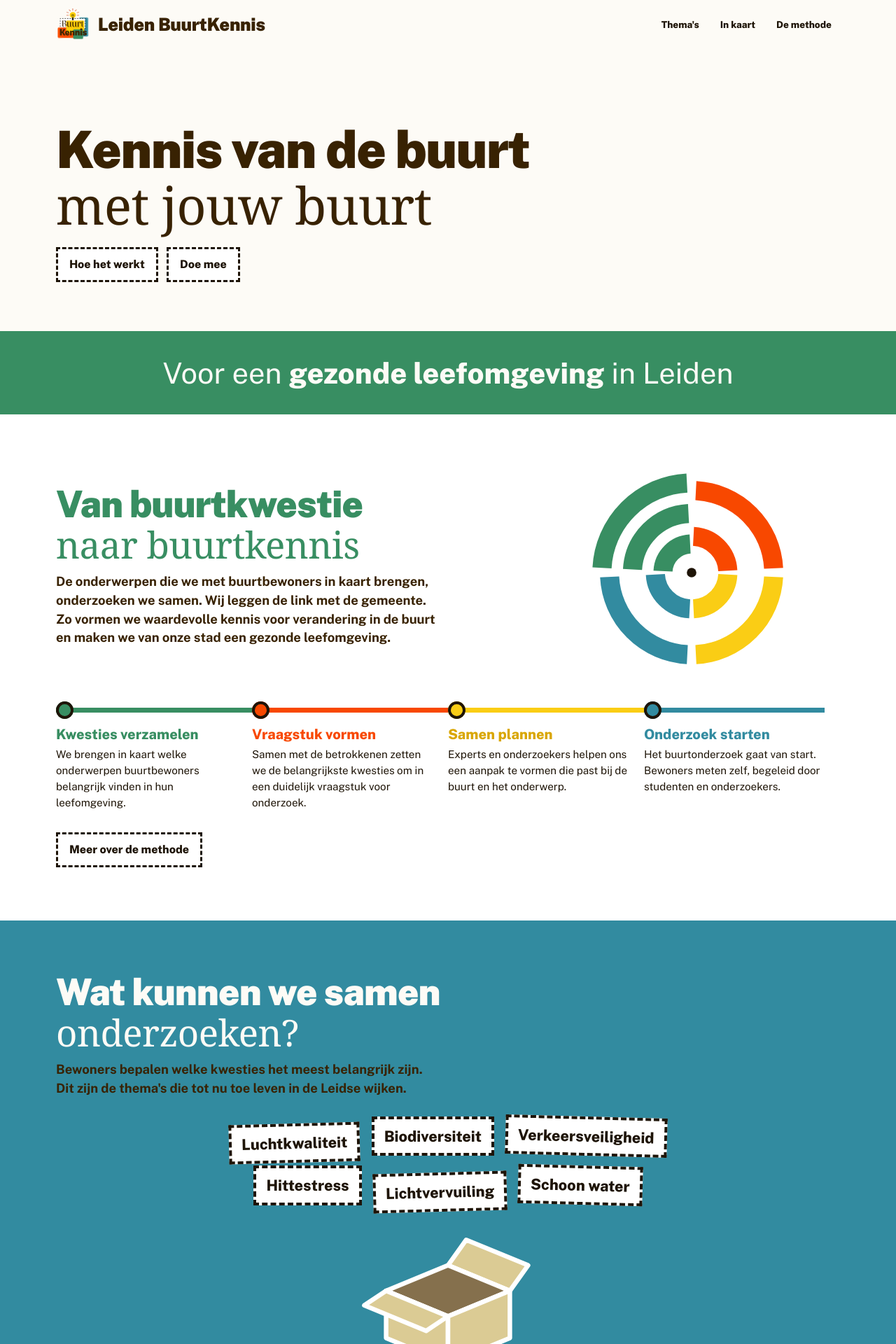
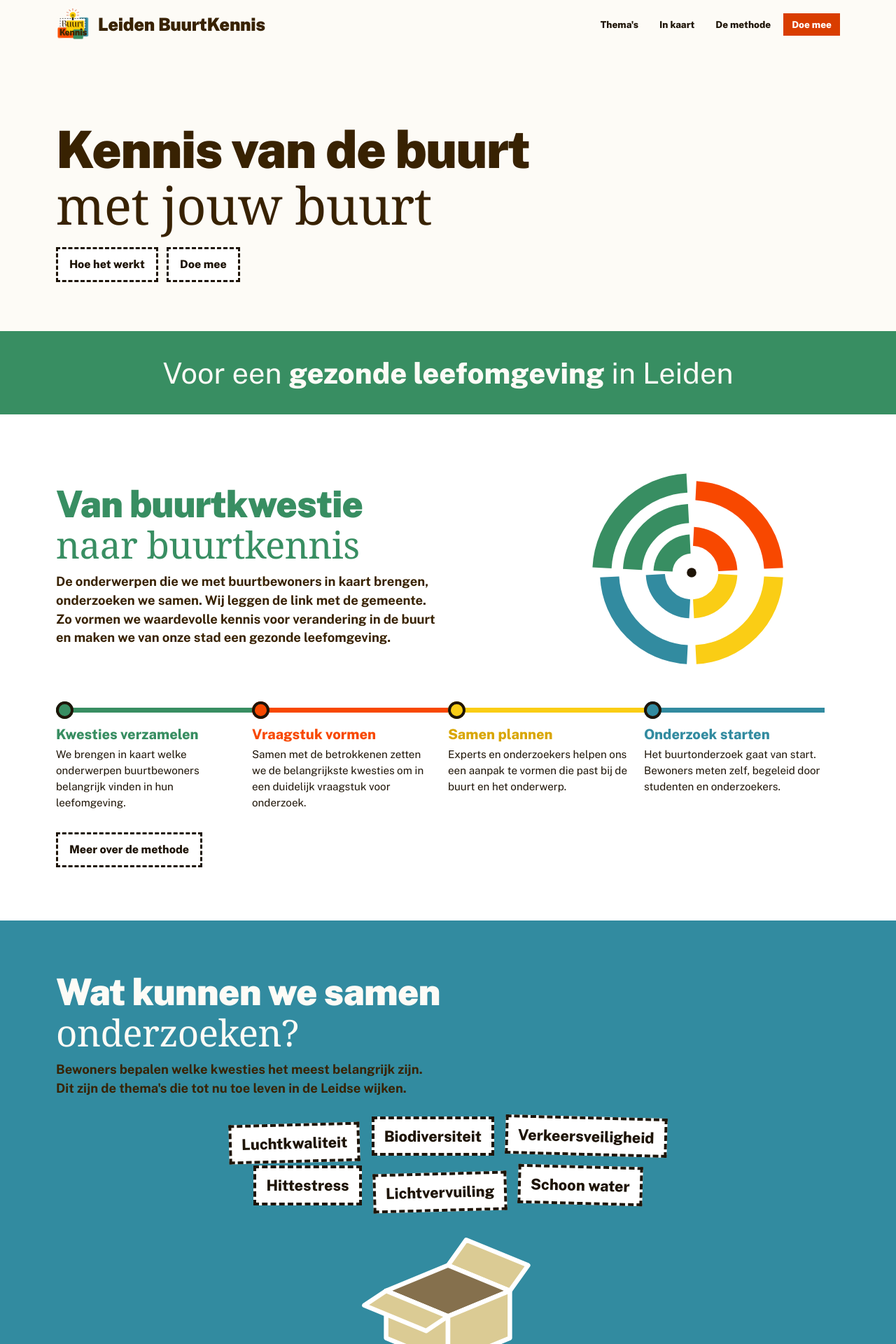
Before and after one commit to CitizenScienceLab/buurtkennis, a Jekyll site: the page built from index.html, in a window 1280 px wide. Shown: the top 1920 px of the page at 70% size. Built offline with Jekyll 4.4.1, drawn with Linux system fonts in a browser that asks for light colours; some web fonts are replaced.

Commit message:
Menu: rode knop Doe mee, naar het doe-mee-blok op de homepagina
Co-Authored-By: Claude Opus 5.5 <noreply@anthropic.com>

```diff
--- a/_includes/bk-kop.html
+++ b/_includes/bk-kop.html
@@ -6,5 +6,6 @@
     <a href="{{ '/themas/' | relative_url }}" {% if hier contains "/themas/" %}aria-current="page"{% endif %}>Thema's</a>
     <a href="{{ '/kaart/' | relative_url }}" {% if hier contains "/kaart/" or hier contains "/trajecten/" %}aria-current="page"{% endif %}>In kaart</a>
     <a href="{{ '/methode/' | relative_url }}" {% if hier contains "/methode/" %}aria-current="page"{% endif %}>De methode</a>
+    <a class="doe-mee" href="{{ '/' | relative_url }}#doe-mee">Doe mee</a>
   </nav>
 </header>
--- a/assets/bk.css
+++ b/assets/bk.css
@@ -33,6 +33,9 @@ a.uit::after { content: "\00a0↗"; font-size: .85em }
 @media (min-width: 700px) { .bk-nav { width: auto } }
 .bk-nav a { font-family: var(--kop); font-weight: 800; font-size: .85rem; text-decoration: none; color: var(--inkt); padding: 4px 10px; border: 2px dashed transparent }
 .bk-nav a[aria-current="page"], .bk-nav a:hover { border-color: var(--inkt) }
+/* Doe mee in het menu: rood zoals het doe-mee-blok, op elke pagina */
+.bk-nav a.doe-mee { background: #D93D00; color: #fff }
+.bk-nav a.doe-mee:hover { background: var(--inkt); color: var(--vlak); border-color: var(--inkt) }
 
 h1 { font-family: var(--titel); font-weight: 400; font-size: clamp(1.8rem, 5.4vw, 2.6rem); line-height: 1.08; letter-spacing: -0.01em; color: var(--bruin); margin: 20px 0 10px; text-wrap: balance }
 h2 { font-family: var(--kop); font-weight: 900; font-size: 1.2rem; line-height: 1.15; color: var(--bruin); margin: 0 0 4px; letter-spacing: -0.01em }
```
